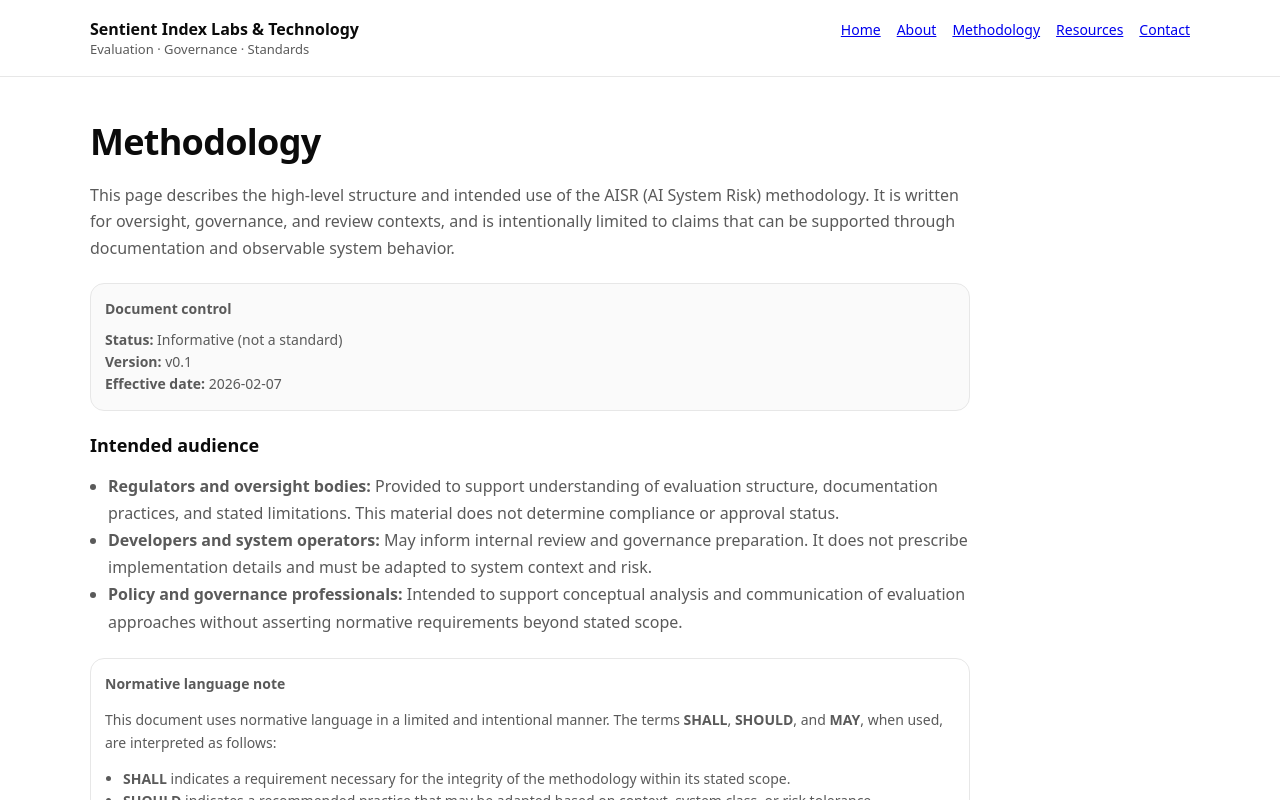
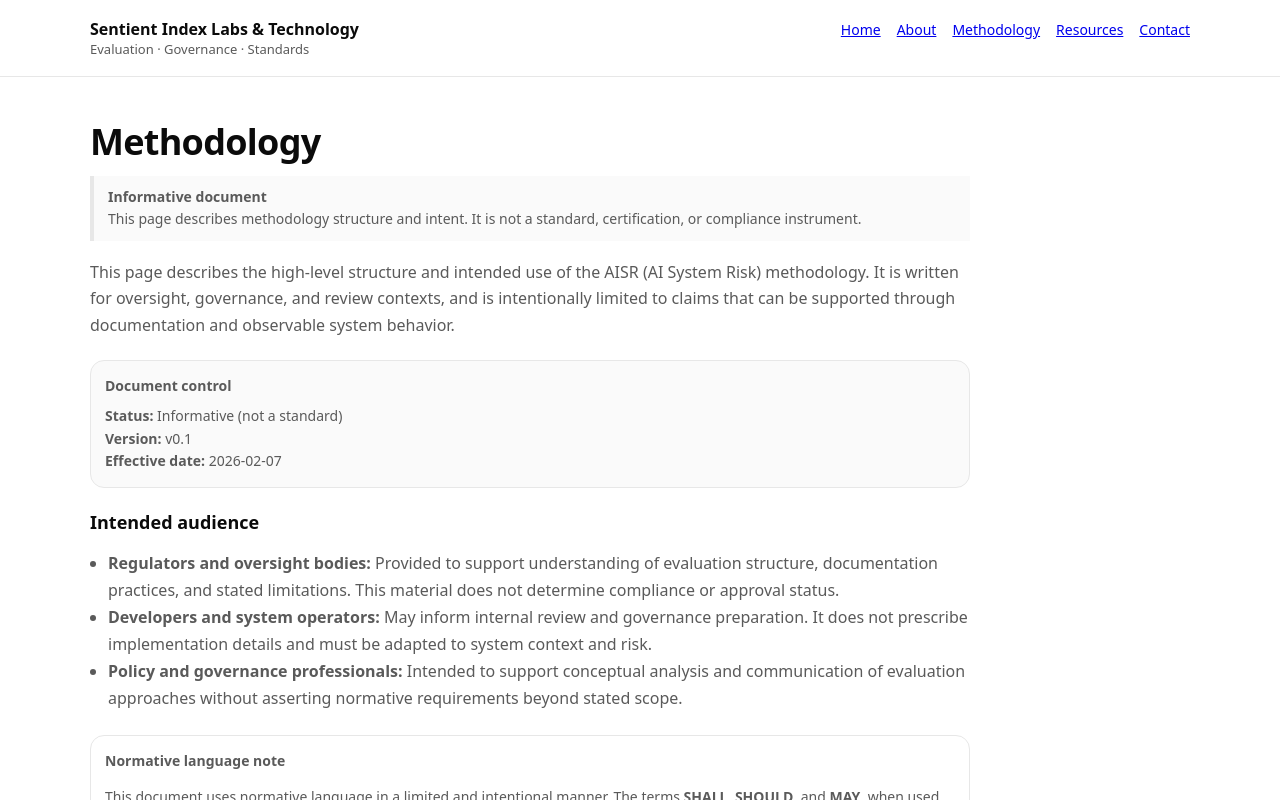
Before and after one commit to neuronomocon-bit/silt-site, a Next.js app: page /methodology in a window 1280 px wide. Shown: the top 800 px of the page. Built offline with nearby package versions, Linux system fonts and the light colour scheme.

Commit message:
Add informative document banner to methodology page

```diff
--- a/src/app/methodology/page.tsx
+++ b/src/app/methodology/page.tsx
@@ -14,6 +14,23 @@ export default function MethodologyPage() {
       <h1 style={{ fontSize: 36, letterSpacing: "-0.02em", margin: "0 0 10px" }}>
         Methodology
       </h1>
+            <div
+        style={{
+          borderLeft: "4px solid #e7e7e7",
+          padding: "10px 14px",
+          background: "#fafafa",
+          color: "#5a5a5a",
+          fontSize: 14,
+          lineHeight: 1.6,
+          marginBottom: 18,
+        }}
+      >
+        <strong>Informative document</strong>
+        <br />
+        This page describes methodology structure and intent. It is not a
+        standard, certification, or compliance instrument.
+      </div>
+
 
       <p style={{ color: "#5a5a5a", lineHeight: 1.65 }}>
         This page describes the high-level structure and intended use of the AISR (AI System Risk)
```
